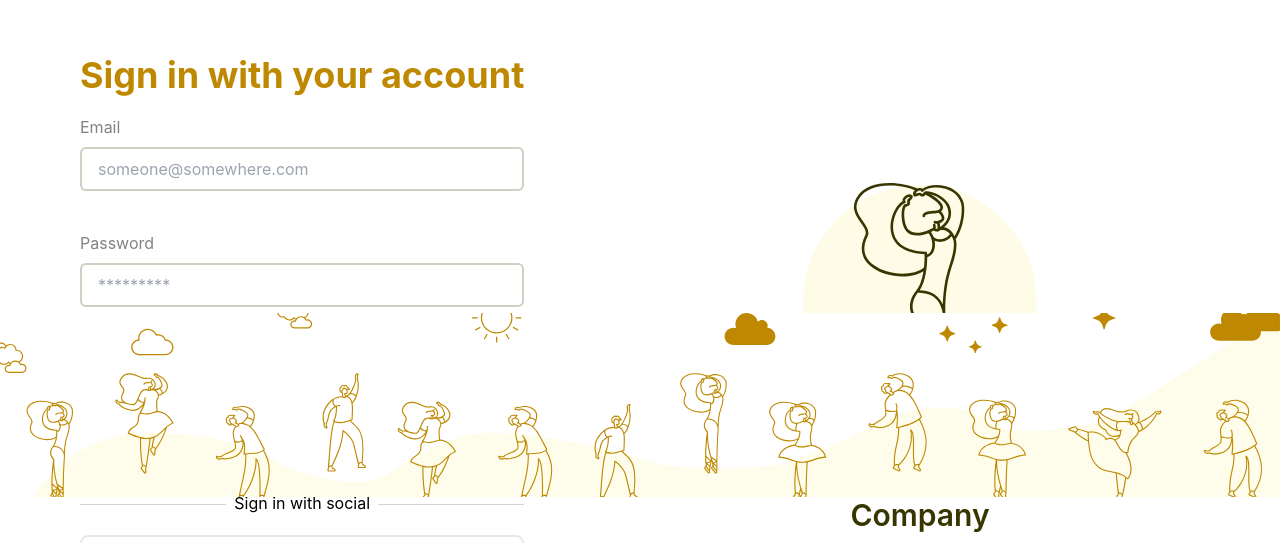
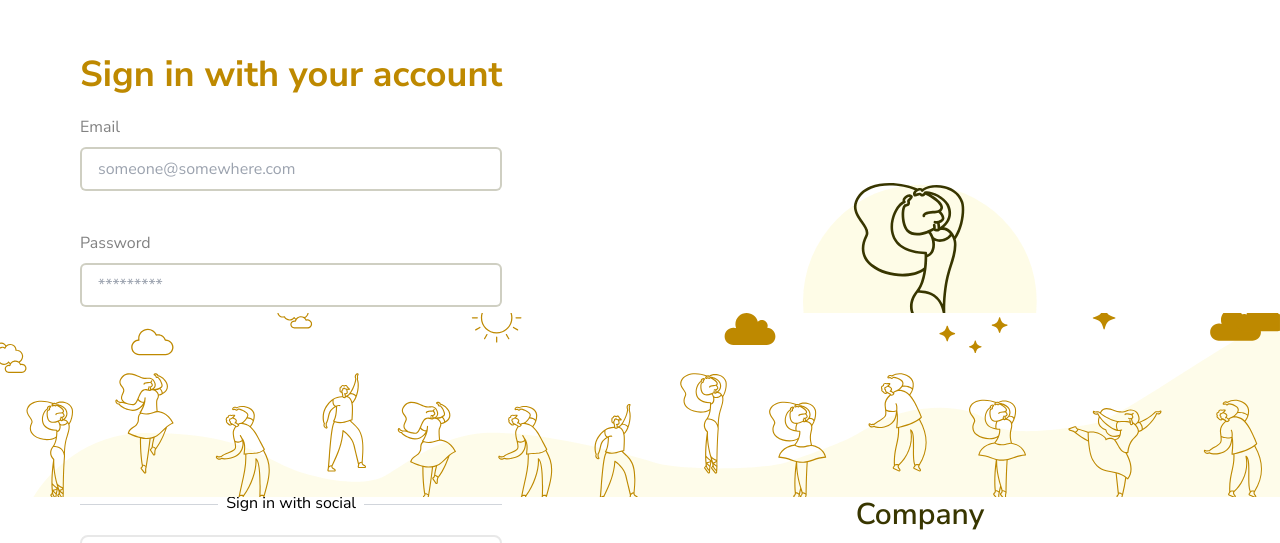
Before and after one commit to rabira-hierpa/event-managment-admin-login, a React (Vite) app: page / in a window 1280 px wide. Shown: the part 303-846 px from the top of the page. Built offline with nearby package versions, Linux system fonts and the light colour scheme.

Commit message:
Update font family in CSS files

```diff
--- a/src/App.css
+++ b/src/App.css
@@ -1,3 +1,6 @@
+body {
+  font-family: "Nunito Sans";
+}
 #root {
   max-width: 1280px;
   margin: 0 auto;
--- a/src/index.css
+++ b/src/index.css
@@ -2,11 +2,13 @@
 @tailwind components;
 @tailwind utilities;
 
-:root {
-  font-family: "Nunito Sans", Inter, Avenir, Helvetica, Arial, sans-serif;
+@font-face {
+  font-family: "Nunito Sans";
   src: local("Nunito Sans"), url("./fonts/NunitoSans-VariableFont.ttf");
   font-weight: 400 700 900;
-  font-synthesis: none;
+}
+
+:root {
   text-rendering: optimizeLegibility;
   -webkit-font-smoothing: antialiased;
   -moz-osx-font-smoothing: grayscale;
```
